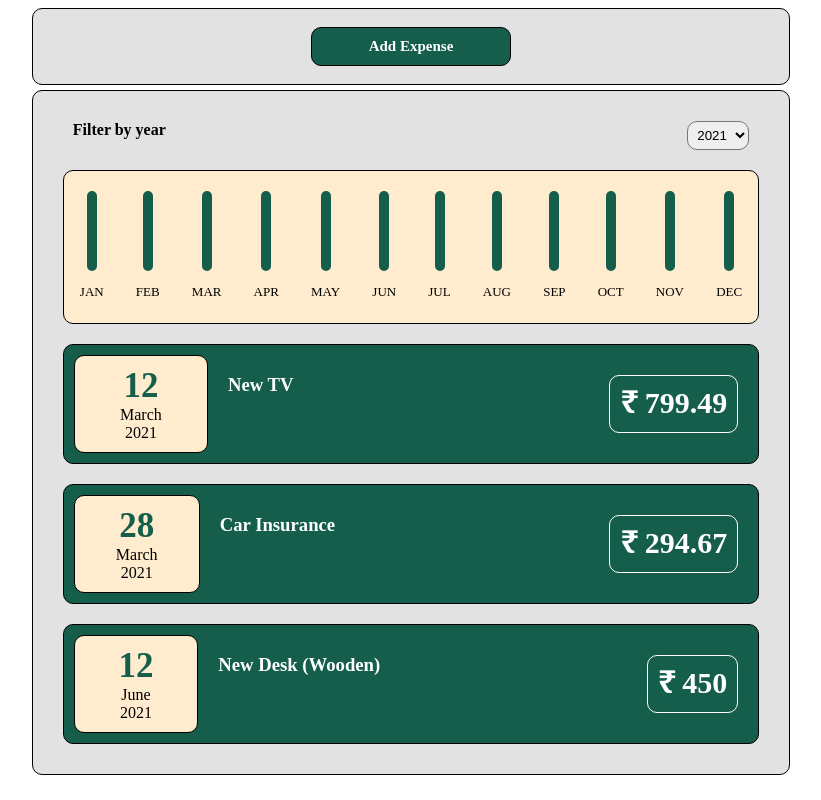
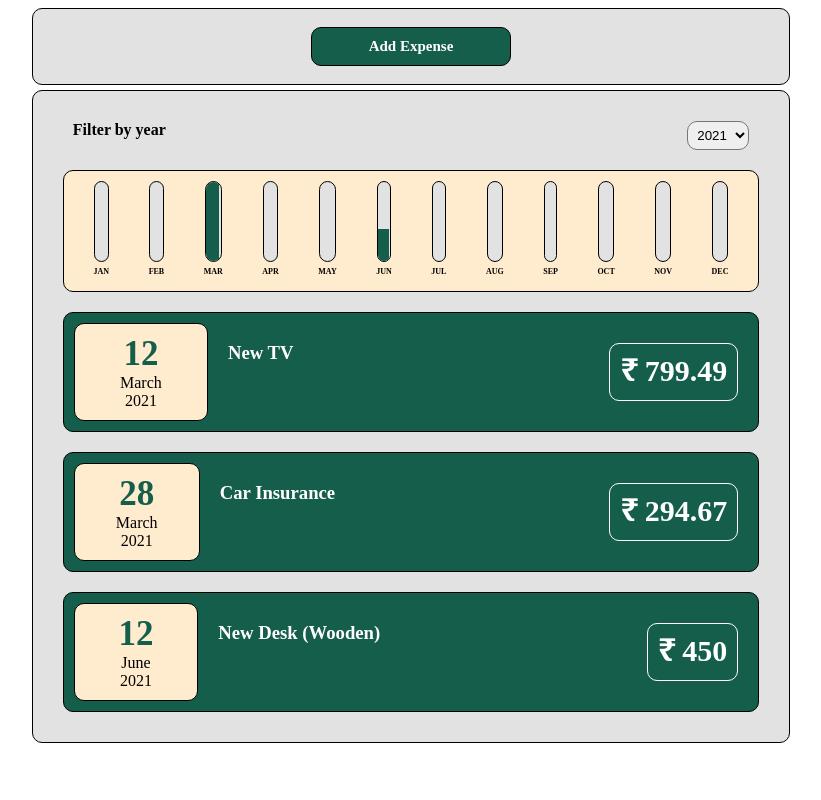
Before and after one commit to p-reetu/expense-tracker, a React (Create React App) app: page / in a window 1280 px wide. Shown: the whole page, without its empty margins (229-1050 px from the left). Built offline with nearby package versions, Linux system fonts and the light colour scheme.

Commit message:
Final complete

```diff
--- /dev/null
+++ b/src/components/Chart.css
@@ -0,0 +1,11 @@
+.Chart {
+  padding: 10px;
+  margin: 0 20px;
+  border-radius: 10px;
+  border: 1px solid black;
+  background-color: blanchedalmond;
+  text-align: center;
+  display: flex;
+  justify-content: space-around;
+  height: 100px;
+}
--- /dev/null
+++ b/src/components/Chart.js
@@ -0,0 +1,19 @@
+import ChartBar from "./ChartBar";
+import "./Chart.css";
+
+export default function Chart(props) {
+  const dataPointsValue = props.dataPoints.map((data) => data.value);
+  const maxValue = Math.max(...dataPointsValue);
+  return (
+    <div className="Chart">
+      {props.dataPoints.map((data) => (
+        <ChartBar
+          key={data.label}
+          val={data.value}
+          max={maxValue}
+          label={data.label}
+        />
+      ))}
+    </div>
+  );
+}
--- /dev/null
+++ b/src/components/ChartBar.css
@@ -0,0 +1,31 @@
+.chart-bar {
+  height: 100%;
+  display: flex;
+  flex-direction: column;
+  align-items: center;
+}
+
+.chart-bar__inner {
+  height: 100%;
+  width: 80%;
+  border: 1px solid #000000;
+  border-radius: 12px;
+  background-color: rgb(226, 226, 226);
+  overflow: hidden;
+  display: flex;
+  flex-direction: column;
+  justify-content: flex-end;
+}
+
+.chart-bar__fill {
+  background-color: rgb(20, 94, 75);
+  width: 90%;
+  transition: all 0.3s ease-out;
+}
+
+.chart-bar__label {
+  font-weight: bold;
+  font-size: 0.5rem;
+  text-align: center;
+  margin: 5px 0;
+}
--- /dev/null
+++ b/src/components/ChartBar.js
@@ -0,0 +1,16 @@
+import "./ChartBar.css";
+
+export default function ChartBar(props) {
+  let fillHeight = "0%";
+  if (props.max > 0) {
+    fillHeight = Math.round((props.val / props.max) * 100) + "%";
+  }
+  return (
+    <div className="chart-bar">
+      <div className="chart-bar__inner">
+        <div className="chart-bar__fill" style={{ height: fillHeight }}></div>
+      </div>
+      <div className="chart-bar__label">{props.label}</div>
+    </div>
+  );
+}
--- /dev/null
+++ b/src/components/ChartExpenses.js
@@ -0,0 +1,27 @@
+import Chart from "./Chart";
+
+export default function ChartExpenses(props) {
+  const chartDataPoints = [
+    { label: "JAN", value: 0 },
+    { label: "FEB", value: 0 },
+    { label: "MAR", value: 0 },
+    { label: "APR", value: 0 },
+    { label: "MAY", value: 0 },
+    { label: "JUN", value: 0 },
+    { label: "JUL", value: 0 },
+    { label: "AUG", value: 0 },
+    { label: "SEP", value: 0 },
+    { label: "OCT", value: 0 },
+    { label: "NOV", value: 0 },
+    { label: "DEC", value: 0 }
+  ];
+  for (const expense of props.expenses) {
+    const expenseMonth = expense.date.getMonth();
+    chartDataPoints[expenseMonth].value += expense.amount;
+  }
+  return (
+    <div>
+      <Chart dataPoints={chartDataPoints} />
+    </div>
+  );
+}
--- a/src/components/ExpenseForm.css
+++ b/src/components/ExpenseForm.css
@@ -1,5 +1,5 @@
 .ExpenseForm {
-  margin: 20px;
+  margin: 20px 30px;
   display: flex;
   flex-direction: row;
 }
--- a/src/components/ExpenseForm.js
+++ b/src/components/ExpenseForm.js
@@ -19,16 +19,13 @@
     event.preventDefault();
     const newExpenseData = {
       title: title,
-      amount: amount,
+      amount: +amount,
       date: new Date(expenseDate)
     };
     setTitle("");
     setAmount("");
     setExpenseDate("");
     props.onNewExpense(newExpenseData);
-  }
-  function onCancel() {
-    props.onCancelButtonClick();
   }
   return (
     <form onSubmit={onFormSubmitHandler}>
@@ -68,7 +65,7 @@
       </div>
       <div className="add-or-cancel-button-div">
         <button type="submit">Add Expense</button>
-        <button type="reset" onClick={onCancel}>
+        <button type="reset" onClick={props.onCancelButtonClick}>
           Cancel
         </button>
       </div>
--- a/src/components/Expenses.js
+++ b/src/components/Expenses.js
@@ -2,6 +2,7 @@
 import ExpenseItem from "./ExpenseItem";
 import ExpensesFilter from "./ExpensesFilter";
 import "./Expenses.css";
+import ChartExpenses from "./ChartExpenses";
 
 export default function Expenses(props) {
   const list = props.list;
@@ -19,12 +20,14 @@
         sltdyear={selectedYear}
         onYearChange={selectedfilteryear}
       />
+      <ChartExpenses expenses={filteredArray} />
       {filteredArray.length === 0 ? (
         <p>No Expenses found! Try selecting a different year.</p>
       ) : (
         filteredArray.map((expense) => {
           return (
             <ExpenseItem
+              key={expense.id}
               date={expense.date}
               name={expense.title}
               amount={expense.amount}
--- a/src/components/ExpensesFilter.css
+++ b/src/components/ExpensesFilter.css
@@ -15,28 +15,7 @@
   padding: 0;
   margin: 0;
 }
-.filter-bars {
-  background-color: blanchedalmond;
-  border: 1px solid black;
-  border-radius: 10px;
-  margin: 0 20px;
-  display: flex;
-}
-.bar {
-  height: 80px;
-  width: 10px;
-  border-radius: 10px;
-  background-color: rgb(20, 94, 75);
-  margin: auto;
-}
-.bar-parent-div {
-  display: inline-block;
-  margin: 20px 10px 10px 10px;
-  flex-grow: 1;
-}
-.bar-parent-div p {
-  font-size: small;
-}
+
 select {
   border-radius: 10px;
   padding: 5px;
--- a/src/components/ExpensesFilter.js
+++ b/src/components/ExpensesFilter.js
@@ -21,56 +21,6 @@
           </div>
         </div>
       </div>
-      <div className="filter-bars">
-        <div className="bar-parent-div">
-          <div className="bar"></div>
-          <p>JAN</p>
-        </div>
-        <div className="bar-parent-div">
-          <div className="bar"></div>
-          <p>FEB</p>
-        </div>
-        <div className="bar-parent-div">
-          <div className="bar"></div>
-          <p>MAR</p>
-        </div>
-        <div className="bar-parent-div">
-          <div className="bar"></div>
-          <p>APR</p>
-        </div>
-        <div className="bar-parent-div">
-          <div className="bar"></div>
-          <p>MAY</p>
-        </div>
-        <div className="bar-parent-div">
-          <div className="bar"></div>
-          <p>JUN</p>
-        </div>
-        <div className="bar-parent-div">
-          <div className="bar"></div>
-          <p>JUL</p>
-        </div>
-        <div className="bar-parent-div">
-          <div className="bar"></div>
-          <p>AUG</p>
-        </div>
-        <div className="bar-parent-div">
-          <div className="bar"></div>
-          <p>SEP</p>
-        </div>
-        <div className="bar-parent-div">
-          <div className="bar"></div>
-          <p>OCT</p>
-        </div>
-        <div className="bar-parent-div">
-          <div className="bar"></div>
-          <p>NOV</p>
-        </div>
-        <div className="bar-parent-div">
-          <div className="bar"></div>
-          <p>DEC</p>
-        </div>
-      </div>
     </div>
   );
 }
```
